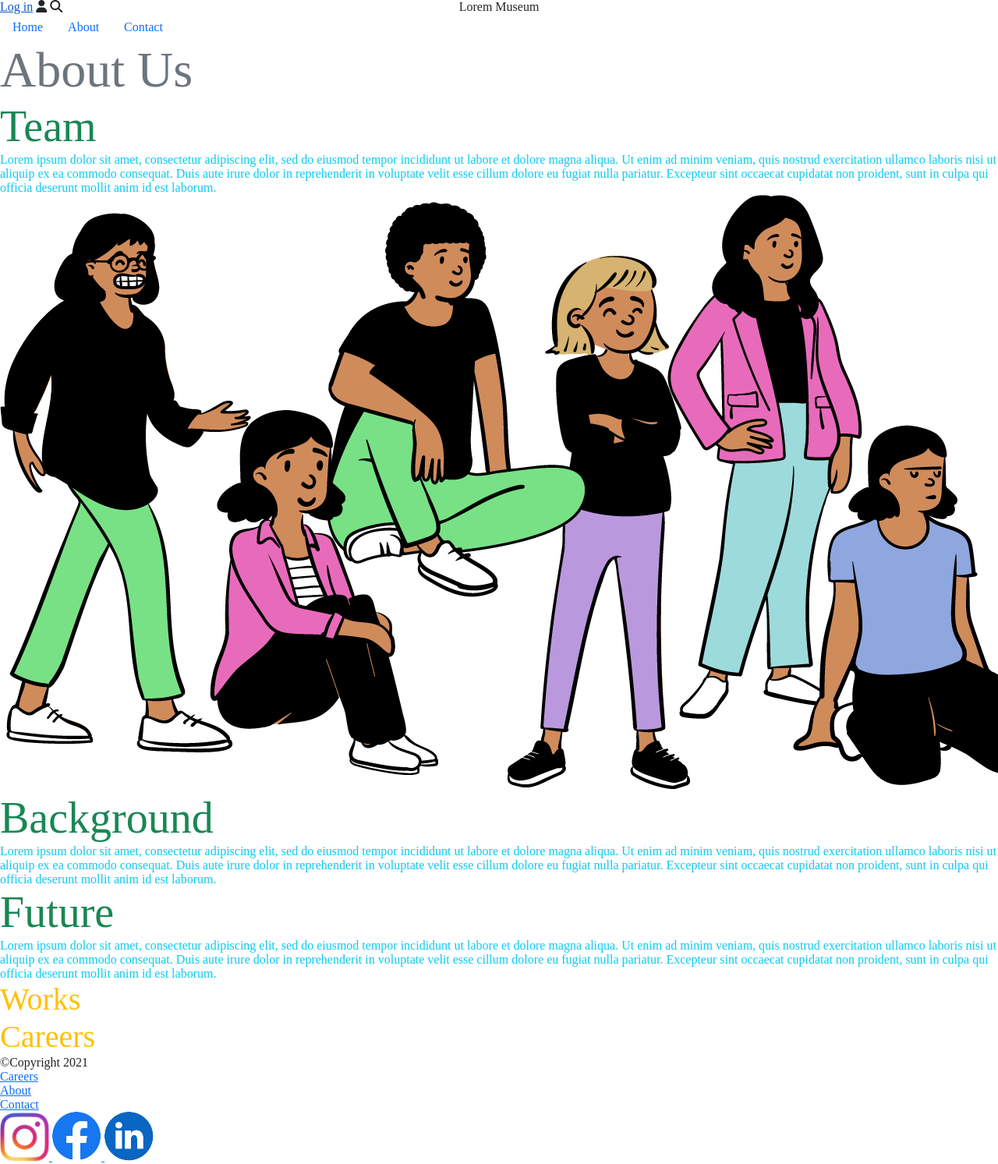
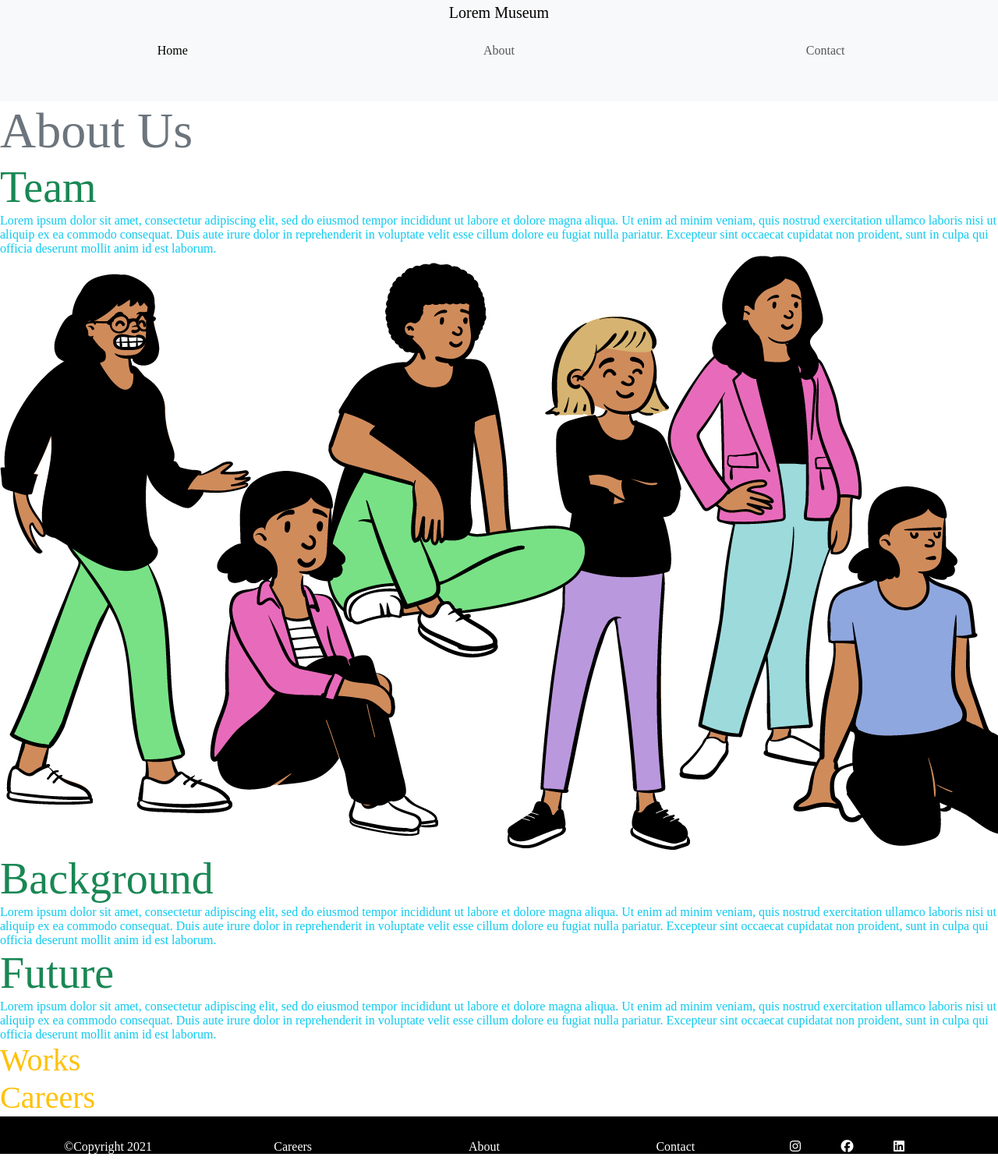
Before and after one commit to he000096/portfolio, a plain HTML site: page about.html in a window 1280 px wide. Shown: the top 1493 px of the page at 78% size. Drawn offline with nearby package versions, Linux system fonts and the light colour scheme.

Commit message:
footer set

```diff
--- a/about.html
+++ b/about.html
@@ -12,22 +12,28 @@
 
 <body>
     <header>
-        <a class="navbar-brand" href="index.html">Lorem Museum</a>
-        <div class="headerright">
-            <a href="https://www.login.com">Log in</a>
-            <i class="fa-solid fa-user"></i>
-            <i class="fa-solid fa-magnifying-glass"></i>
-        </div>
-        <div>
-            <nav>
-                <!--unordered list, list all the content link-->
-                <ul class="nav">
-                    <li><a class="nav-link" href="index.html">Home</a></li>
-                    <li><a class="nav-link" href="about.html">About</a></li>
-                    <li><a class="nav-link" href="contact.html">Contact</a></li>
-                </ul>
-            </nav>
-        </div>
+        <nav class="navbar navbar-expand-lg bg-body-tertiary">
+            <div class="container-fluid">
+                <a class="navbar-brand" href="index.html">Lorem Museum</a>
+                <button class="navbar-toggler" type="button" data-bs-toggle="collapse" data-bs-target="#navbarNav"
+                    aria-controls="navbarNav" aria-expanded="false" aria-label="Toggle navigation">
+                    <span class="navbar-toggler-icon"></span>
+                </button>
+                <div class="collapse navbar-collapse" id="navbarNav">
+                    <ul class="navbar-nav">
+                        <li class="nav-item">
+                            <a class="nav-link active" aria-current="page" href="index.html">Home</a>
+                        </li>
+                        <li class="nav-item">
+                            <a class="nav-link" href="about.html">About</a>
+                        </li>
+                        <li class="nav-item">
+                            <a class="nav-link" href="contact.html">Contact</a>
+                        </li>
+                    </ul>
+                </div>
+            </div>
+        </nav>
     </header>
     <main>
         <div>
@@ -71,8 +77,12 @@
     </main>
 
     <footer>
-        <div>
+        <div class="container text-center">
+          <div class="row">
+            <div class="col-2">
             <p>&copy;Copyright 2021</p>
+            </div>
+            <div class="col-8">
             <nav>
                 <!--unordered list, list all the content link-->
                 <ul>
@@ -81,17 +91,23 @@
                     <li><a href="contact.html">Contact</a></li>
                 </ul>
             </nav>
-            <a href="https://www.instagram.com/" target="_blank">
-                <img src="images/ins.png" alt="ins">
-            </a>
+            </div>
+            <div class="col-2">
+                <a href="https://www.instagram.com" target="_blank">
+                    <i class="fab fa-instagram"></i>
+                  </a>
+
             <a href="https://www.facebook.com/" target="_blank">
-                <img src="images/face.png" alt="facebook">
+                <i class="fa-brands fa-facebook"></i>
             </a>
             <a href="https://www.linkdle.com/" target="_blank">
-                <img src="images/link.png" alt="linkdle">
+                <i class="fa-brands fa-linkedin"></i>
             </a>
+           </div>
+           </div>
         </div>
     </footer>
+    <script src="https://cdn.jsdelivr.net/npm/bootstrap@5.3.0/dist/js/bootstrap.bundle.min.js" integrity="sha384-geWF76RCwLtnZ8qwWowPQNguL3RmwHVBC9FhGdlKrxdiJJigb/j/68SIy3Te4Bkz" crossorigin="anonymous"></script>
 </body>
 
 </html>
--- a/css/main.css
+++ b/css/main.css
@@ -43,5 +43,58 @@ footer, header, hgroup, menu, nav, section {
   .nav-item {
     flex: 1;
     text-align: center;
-    padding: 20px 0;
+    padding: 40px 0;
+    color: #000;
   }
+
+ .navbar{
+    background-color: white;
+ }
+  .bzd {
+    background-image: url('../images/ren.png');
+    background-position: 55% 55%;
+    background-size: cover;
+    width: 100%;
+    height: 800px;
+    margin: 0;
+  }
+
+  .display-2{
+    padding-top: 590px;
+    font-size:60px;
+    color: #E86BBB !important;
+    display: flex;
+    justify-content: center;
+  }
+
+  footer{
+    background-color: black;
+    color: white;
+    padding-top: 30px;
+  }
+
+  footer ul{
+    list-style: none;
+    display: flex;
+  }
+
+  footer ul li{
+    flex: 1;
+    text-align: center;
+  }
+
+  footer ul li a{
+    text-decoration: none;
+    color: white;
+  }
+
+  footer .col-2 a{
+    text-decoration: none;
+    color: white;
+  }
+
+  footer .col-2{
+    display: flex;
+    justify-content: space-between;
+    width: 15%;
+  }
```
Also changed, not shown: contact.html (+38 -22 lines), index.html (+18 -15 lines), images/face.png (deleted), images/ins.png (deleted), images/link.png (deleted), images/ren.png (added), 1 other file.
